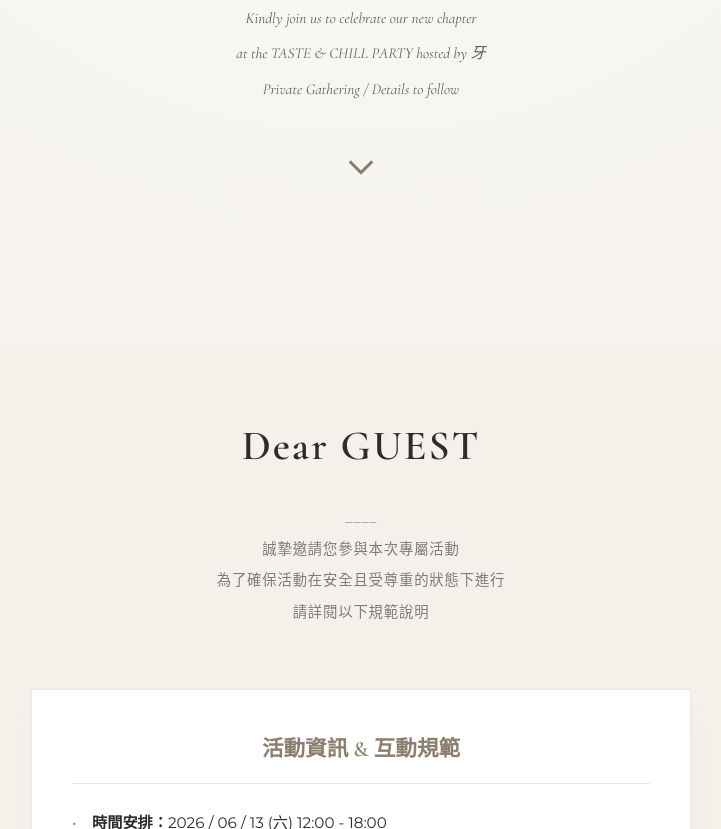
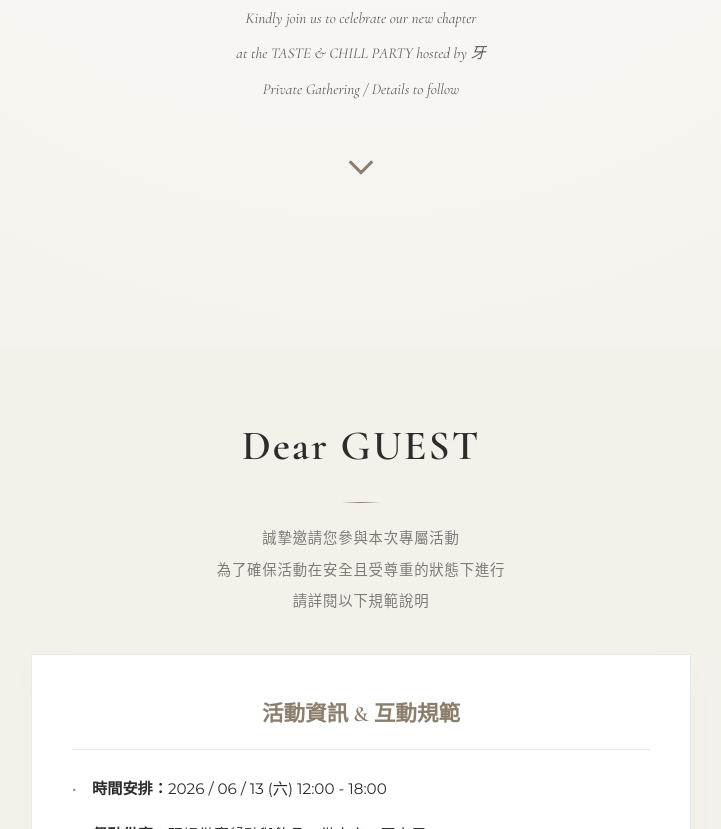
Before and after one commit to coco881110-create/Invitation.GUEST, a plain HTML site: page index.html in a window 1280 px wide. Shown: the part 451-1280 px from the top of the page, without its empty margins (279-1000 px from the left). Drawn offline with nearby package versions, Linux system fonts and the light colour scheme.

Commit message:
Update index.html

```diff
--- a/index.html
+++ b/index.html
@@ -57,7 +57,7 @@
         @keyframes fadeDown { 0% { transform: translate(-50%, -6px); opacity: 0.2; } 50% { opacity: 1; } 100% { transform: translate(-50%, 6px); opacity: 0.2; } }
 
         .container { max-width: 700px; margin: 0 auto; padding: 60px 20px 100px; }
-        .chinese-intro { text-align: center; margin-bottom: 60px; }
+        .chinese-intro { text-align: center; margin-bottom: 36px; }
         .chinese-intro h1 { font-family: var(--font-serif) !important; font-size: 2.6rem; font-weight: 600; color: var(--text-main); margin-bottom: 18px; letter-spacing: 2px; }
 
         .helper-text { font-family: var(--font-sans) !important; font-size: 0.9rem !important; font-weight: 300 !important; color: var(--text-muted) !important; line-height: 2.2 !important; letter-spacing: 0.8px !important; opacity: 0.8; }
@@ -127,7 +127,12 @@
     <main class="container">
         <div class="chinese-intro reveal">
             <h1>Dear GUEST</h1>
-            <p class="helper-text">____<br>誠摯邀請您參與本次專屬活動<br>為了確保活動在安全且受尊重的狀態下進行<br>請詳閱以下規範說明</p>
+            <div style="width:40px;height:1px;background:linear-gradient(to right,transparent,var(--accent-color),transparent);margin:16px auto 20px;"></div>
+<p class="helper-text">
+    誠摯邀請您參與本次專屬活動<br>
+    為了確保活動在安全且受尊重的狀態下進行<br>
+    請詳閱以下規範說明
+</p>
         </div>
 
         <div class="section-card reveal">
```
